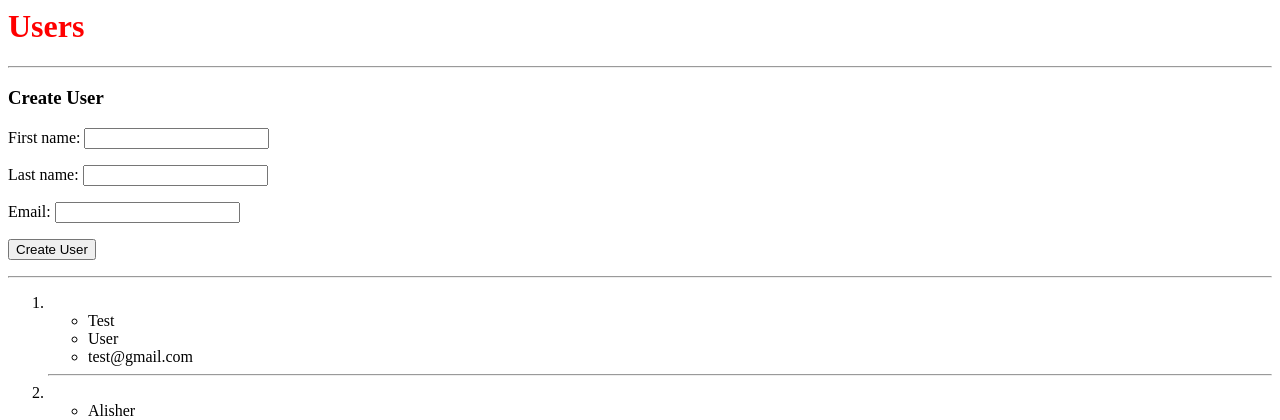
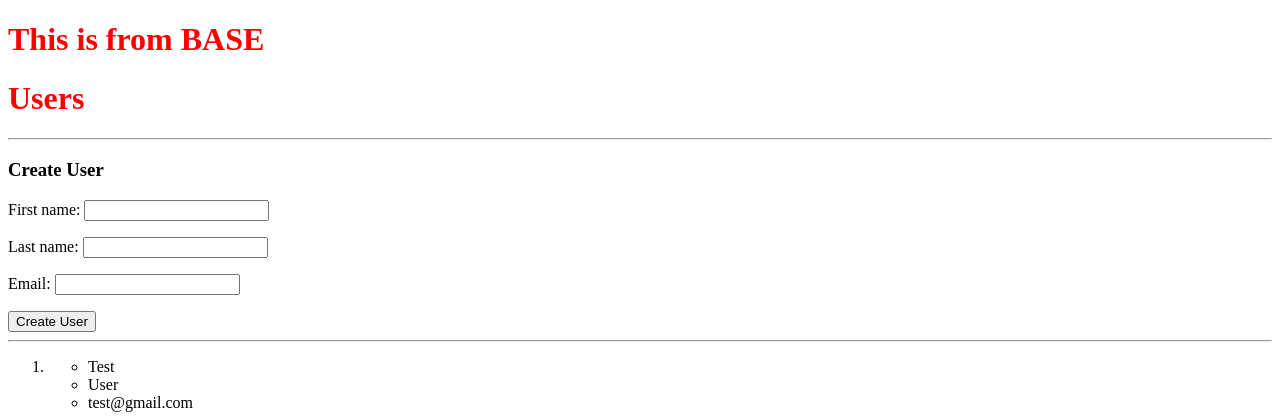
Before and after one commit to AlisherXujanov/FullStack3, a Django app: page /users/ in a window 1280 px wide. Shown: the top 420 px of the page. Run offline with Django 4.2, Linux system fonts and the light colour scheme; data comes from the database, SQL or seed files in the repository.

Commit message:
Extends base.html

```diff
--- a/first_project/templates/base.html
+++ b/first_project/templates/base.html
@@ -13,6 +13,7 @@
     {% endblock link %}
 </head>
 <body>
+    <h1>This is from BASE</h1>
     {% block content %}
     {% endblock content %}
 
--- a/first_project/users/templates/index.html
+++ b/first_project/users/templates/index.html
@@ -1,3 +1,4 @@
+{% extends 'base.html' %}
 {% load static %}
 
 {% block title %}
```
